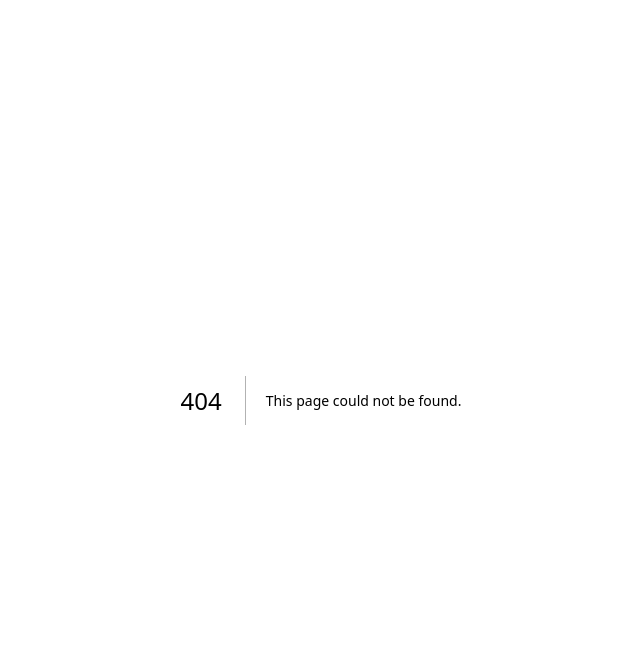
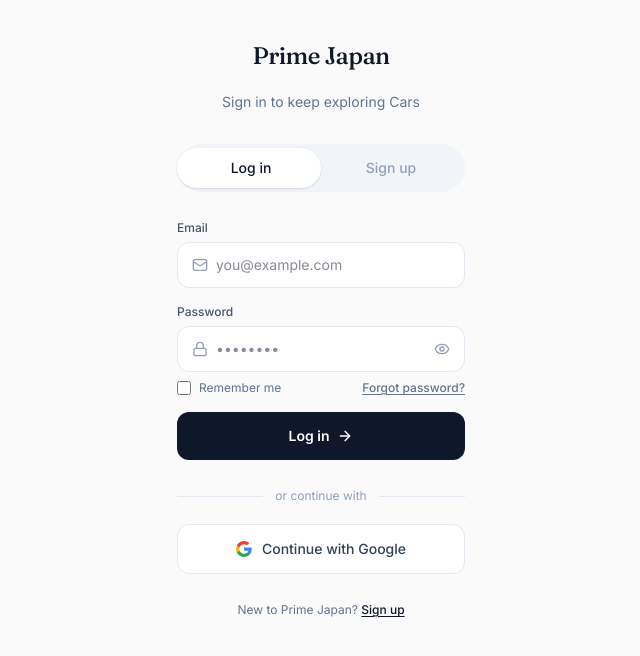
Before and after one commit to itsAdil45/prime-japan-mobile, a Next.js app: page /login in a window 1280 px wide. Before the commit this address had no page. Shown: the top 656 px of the page, without its empty margins (319-959 px from the left). Built offline with nearby package versions, Linux system fonts and the light colour scheme.

Commit message:
integrate auth api

```diff
--- a/src/app/(app)/home/page.js
+++ b/src/app/(app)/home/page.js
@@ -13,7 +13,6 @@
   X,
 } from "lucide-react";
 import useGet from "@/customHooks/useGet";
-
 /* ------------------------------------------------------------------ */
 /*  Maps the web home page's sections onto mobile:                     */
 /*                                                                      */
@@ -51,12 +50,17 @@
 
 /* ---------- Untouched: TopBar / SearchBar / CategoryRow ---------- */
 
-function TopBar() {
+function TopBar({ userName }) {
   return (
     <div className="flex items-center justify-between px-5 pt-6">
       <div>
         <p className="font-ui text-xs text-zinc-400">Good afternoon</p>
-        <p className="font-display text-lg font-semibold text-zinc-900">Adil</p>
+        <p className="font-display text-lg font-semibold text-zinc-900">
+          {" "}
+          <i className="bi bi-person-circle me-2" />
+          {userName || "Guest User"}
+          <span style={{ top: "40.5px", left: "84.2344px" }} />
+        </p>
       </div>
       <button className="relative rounded-full bg-zinc-100 p-2.5">
         <Bell className="h-4.5 w-4.5 text-zinc-600" />
@@ -323,7 +327,7 @@
   const [category, setCategory] = useState("All");
   const [pendingVehicle, setPendingVehicle] = useState(null);
   const router = useRouter();
-  const { status: sessionStatus } = useSession();
+  const { data: session, status: sessionStatus } = useSession();
 
   const { data, loading, error, refetch } = useGet("/home", true, false);
   const homeData = data?.data ?? null;
@@ -356,7 +360,7 @@
     <div className="relative flex min-h-screen flex-col bg-zinc-50 font-sans pb-24">
       <FontImports />
 
-      <TopBar />
+      <TopBar userName={session?.user?.name} />
       <SearchBar />
       <CategoryRow active={category} onChange={setCategory} />
 
--- /dev/null
+++ b/src/app/(auth)/login/page.jsx
@@ -0,0 +1,9 @@
+import Image from "next/image";
+import Login from "@/components/Login/Intro";
+export default function LoginIntro() {
+  return (
+    <div className="flex flex-col flex-1 items-center justify-center bg-zinc-50 font-sans bg-white">
+      <Login />
+    </div>
+  );
+}
--- a/src/app/page.js
+++ b/src/app/page.js
@@ -1,9 +1,6 @@
-import Image from "next/image";
-import Login from "@/components/Login/Intro";
-export default function LoginIntro() {
-  return (
-    <div className="flex flex-col flex-1 items-center justify-center bg-zinc-50 font-sans bg-white">
-      <Login />
-    </div>
-  );
+// app/page.js
+import { redirect } from "next/navigation";
+
+export default function RootPage() {
+  redirect("/home");
 }
--- a/src/components/Account/AccountHome.jsx
+++ b/src/components/Account/AccountHome.jsx
@@ -9,7 +9,9 @@
   KeyRound,
   LogOut,
 } from "lucide-react";
-
+import { logout } from "../Logout";
+import { useSession } from "next-auth/react";
+import { themeColors } from "@/theme/themeColors";
 /* ------------------------------------------------------------------ */
 /*  Maps DashboardContent's stat cards into a mobile hub screen that   */
 /*  links out to each sub-screen, rather than showing every table      */
@@ -57,12 +59,12 @@
       </div>
       <span
         className={`font-ui shrink-0 rounded-full px-2.5 py-1 text-[10px] font-semibold capitalize ${
-          user.accountType === "company"
+          user.emailVerified === true
             ? "bg-blue-50 text-blue-600"
             : "bg-emerald-50 text-emerald-600"
         }`}
       >
-        {user.accountType}
+        {user.emailVerified === true && <span>Varified</span>}
       </span>
     </div>
   );
@@ -154,7 +156,9 @@
       className="font-ui flex w-full items-center gap-3 border-b border-zinc-100 px-5 py-4 text-left last:border-b-0"
     >
       <span
-        className={`flex h-9 w-9 items-center justify-center rounded-full ${danger ? "bg-red-50" : "bg-zinc-100"}`}
+        className={`flex h-9 w-9 items-center justify-center rounded-full ${
+          danger ? "bg-red-50" : "bg-zinc-100"
+        }`}
       >
         <Icon
           className={`h-4 w-4 ${danger ? "text-red-600" : "text-zinc-600"}`}
@@ -162,7 +166,9 @@
       </span>
       <span className="flex-1">
         <p
-          className={`text-sm font-medium ${danger ? "text-red-600" : "text-zinc-900"}`}
+          className={`text-sm font-medium ${
+            danger ? "text-red-600" : "text-zinc-900"
+          }`}
         >
           {label}
         </p>
@@ -174,11 +180,18 @@
 }
 
 export default function AccountHome({ onNavigate = () => {} }) {
+  const { data: session } = useSession();
+  const user_Data = {
+    name: session?.user?.name || "Guest User",
+    customerId: session?.user?.customer_id || "",
+    emailVerified: session?.user?.email_verified || "",
+  };
+
   return (
     <div className="min-h-screen bg-zinc-50 pb-24 font-sans">
       <StyleBlock />
 
-      <ProfileHeader user={MOCK_USER} />
+      <ProfileHeader user={user_Data} />
       <CreditsCard credits={MOCK_STATS.credits} />
       <OverviewRow stats={MOCK_STATS} onNavigate={onNavigate} />
 
@@ -214,14 +227,26 @@
         />
       </div>
 
+      {session?.user ? (
         <div className="mx-5 mt-4 overflow-hidden rounded-2xl border border-zinc-200 bg-white">
           <NavRow
             icon={LogOut}
             label="Log out"
-          onClick={() => onNavigate("logout")}
+            onClick={() => logout()}
             danger
           />
         </div>
+      ) : (
+        <div className="mt-10 ms-5">
+          <a
+            href="/login"
+            className="text-white p-3 px-8 rounded-md"
+            style={{ background: themeColors.primary }}
+          >
+            Login / Sign Up
+          </a>
+        </div>
+      )}
     </div>
   );
 }
--- a/src/components/Login/Intro.jsx
+++ b/src/components/Login/Intro.jsx
@@ -1,7 +1,17 @@
 "use client";
 
 import { useState } from "react";
-import { Mail, Lock, User, Eye, EyeOff, ArrowRight } from "lucide-react";
+import { useRouter } from "next/navigation";
+import { signIn } from "next-auth/react";
+import {
+  Mail,
+  Lock,
+  User,
+  Eye,
+  EyeOff,
+  ArrowRight,
+  Loader2,
+} from "lucide-react";
 
 const FontImports = () => (
   <style>{`
@@ -100,16 +110,22 @@
 
 /* ---------- Buttons ---------- */
 
-function PrimaryButton({ children, ...props }) {
+function PrimaryButton({ children, loading, ...props }) {
   return (
-    <a
-      href="/home"
-      className="font-ui flex w-full items-center justify-center gap-2 rounded-xl bg-slate-900 py-3.5 text-sm font-semibold text-white transition active:scale-[0.98]"
+    <button
+      className="font-ui flex w-full items-center justify-center gap-2 rounded-xl bg-slate-900 py-3.5 text-sm font-semibold text-white transition active:scale-[0.98] disabled:opacity-60"
+      disabled={loading}
       {...props}
     >
-      {children}
-      <ArrowRight className="h-4 w-4" />
-    </a>
+      {loading ? (
+        <Loader2 className="h-4 w-4 animate-spin" />
+      ) : (
+        <>
+          {children}
+          <ArrowRight className="h-4 w-4" />
+        </>
+      )}
+    </button>
   );
 }
 
@@ -154,17 +170,76 @@
 /* ---------- Forms ---------- */
 
 function LoginForm() {
+  const router = useRouter();
+  const [email, setEmail] = useState("");
+  const [password, setPassword] = useState("");
+  const [rememberMe, setRememberMe] = useState(false);
+  const [loading, setLoading] = useState(false);
+  const [error, setError] = useState("");
+
+  async function handleSubmit(e) {
+    e.preventDefault();
+    setError("");
+
+    if (!email || !password) {
+      setError("Please enter your email and password.");
+      return;
+    }
+
+    setLoading(true);
+
+    try {
+      const result = await signIn("credentials", {
+        email,
+        password,
+        remember_me: String(rememberMe),
+        redirect: false,
+      });
+
+      if (result?.error) {
+        setError("Invalid email or password.");
+        setLoading(false);
+        return;
+      }
+
+      router.push("/home");
+      router.refresh();
+    } catch (err) {
+      setError("Something went wrong. Please try again.");
+      setLoading(false);
+    }
+  }
+
   return (
-    <form className="flex flex-col gap-4" onSubmit={(e) => e.preventDefault()}>
+    <form className="flex flex-col gap-4" onSubmit={handleSubmit}>
       <Field
         icon={Mail}
         label="Email"
         type="email"
         placeholder="you@example.com"
+        value={email}
+        onChange={(e) => setEmail(e.target.value)}
+        autoComplete="email"
+        required
       />
       <div>
-        <PasswordField placeholder="••••••••" />
-        <div className="mt-2 flex justify-end">
+        <PasswordField
+          placeholder="••••••••"
+          value={password}
+          onChange={(e) => setPassword(e.target.value)}
+          autoComplete="current-password"
+          required
+        />
+        <div className="mt-2 flex items-center justify-between">
+          <label className="font-ui flex items-center gap-2 text-xs text-slate-500">
+            <input
+              type="checkbox"
+              className="h-3.5 w-3.5 rounded border-slate-300"
+              checked={rememberMe}
+              onChange={(e) => setRememberMe(e.target.checked)}
+            />
+            Remember me
+          </label>
           <button
             type="button"
             className="font-ui text-xs font-medium text-slate-500 underline underline-offset-2"
@@ -173,7 +248,16 @@
           </button>
         </div>
       </div>
-      <PrimaryButton type="submit">Log in</PrimaryButton>
+
+      {error && (
+        <p className="font-ui text-xs text-red-500" role="alert">
+          {error}
+        </p>
+      )}
+
+      <PrimaryButton type="submit" loading={loading}>
+        Log in
+      </PrimaryButton>
     </form>
   );
 }
--- /dev/null
+++ b/src/components/Logout.js
@@ -0,0 +1,29 @@
+"use client";
+
+import { signOut, getSession } from "next-auth/react";
+// import toast from "react-hot-toast";
+// import Cookies from "js-cookie";
+export async function logout() {
+  const session = await getSession();
+
+  const API_BASE_URL = process.env.NEXT_PUBLIC_API_BASE_URL;
+
+  try {
+    await fetch(`${API_BASE_URL}/logout`, {
+      method: "POST",
+      headers: {
+        "Content-Type": "application/json",
+        Authorization: `Bearer ${session?.user?.token}`,
+      },
+    });
+
+    // toast.success("Logged out successfully!");
+    await signOut({ redirect: true });
+    // Cookies.remove("reg_token");
+
+    return true;
+  } catch (err) {
+    console.error("Logout failed:", err);
+    return false;
+  }
+}
--- a/src/libs/authOptions.js
+++ b/src/libs/authOptions.js
@@ -1,4 +1,3 @@
-// lib/authOptions.js (or authOptions.ts)
 import CredentialsProvider from "next-auth/providers/credentials";
 
 export const authOptions = {
@@ -8,34 +7,77 @@
       credentials: {
         email: { label: "Email", type: "email" },
         password: { label: "Password", type: "password" },
+        remember_me: { label: "Remember Me", type: "text" },
       },
       async authorize(credentials) {
-        // calls your Laravel API's login endpoint, returns a user object
-        // (or null if invalid) — this is what actually issues session.user.token
         const res = await fetch(
           `${process.env.NEXT_PUBLIC_API_BASE_URL}/login`,
           {
             method: "POST",
-            headers: { "Content-Type": "application/json" },
-            body: JSON.stringify(credentials),
+            headers: {
+              Accept: "application/json",
+              "Content-Type": "application/json",
+            },
+            body: JSON.stringify({
+              email: credentials?.email,
+              password: credentials?.password,
+              remember_me: credentials?.remember_me === "true",
+            }),
           },
         );
-        const data = await res.json();
-        if (res.ok && data?.token) return { ...data.user, token: data.token };
+
+        const result = await res.json();
+
+        if (result.status && result.data?.user) {
+          const { token, user } = result.data;
+          return {
+            id: user.id,
+            name: user.full_name ?? user.name,
+            customer_id: user.customer_id,
+            email: user.email,
+            verified_badge: user.verified_badge ?? false,
+            email_verified: user.email_verified ?? false,
+            token,
+            expires_at: result.data.expires_at ?? null,
+          };
+        }
+
         return null;
       },
     }),
   ],
+
   session: { strategy: "jwt" },
+
   callbacks: {
     async jwt({ token, user }) {
-      if (user) token.user = user; // carries the token/user through
+      if (user) {
+        token.id = user.id;
+        token.name = user.name;
+        token.customer_id = user.customer_id;
+        token.email = user.email;
+        token.verified_badge = user.verified_badge;
+        token.email_verified = user.email_verified;
+        token.token = user.token;
+        token.expires_at = user.expires_at;
+      }
       return token;
     },
+
     async session({ session, token }) {
-      session.user = token.user;
+      session.user.id = token.id;
+      session.user.name = token.name;
+      session.user.customer_id = token.customer_id;
+      session.user.email = token.email;
+      session.user.verified_badge = token.verified_badge;
+      session.user.email_verified = token.email_verified;
+      session.user.token = token.token;
+      session.user.expires_at = token.expires_at;
       return session;
     },
   },
+
+  pages: { signIn: "/login" },
+
   secret: process.env.NEXTAUTH_SECRET,
 };
```
Lines whose indentation alone changed are shown as unchanged.
